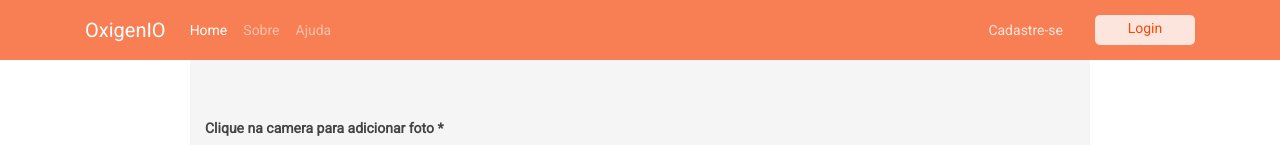
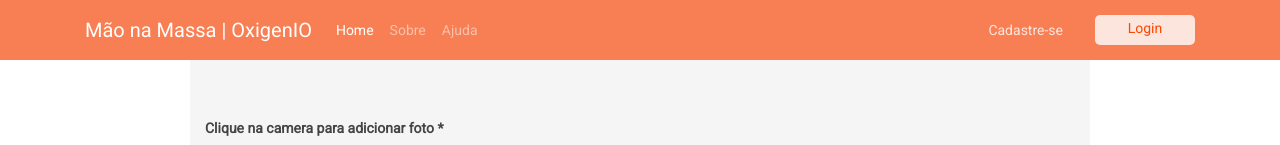
Before and after one commit to brunozn/OxinenIO_API_REST, a React (Create React App) app: page /register in a window 1280 px wide. Shown: the top 145 px of the page. Built offline with nearby package versions, Linux system fonts and the light colour scheme; grey boxes are pictures that could not be loaded.

Commit message:
Pequenos Ajustes

```diff
--- a/src/components/navbar/navbar.js
+++ b/src/components/navbar/navbar.js
@@ -9,7 +9,7 @@ export default class navbar extends Component {
                <nav className="navbar fixed-top navbar-expand-lg navbar-dark navbar2">
 
                 <div className="container">
-                    <Link className="navbar-brand " to ="/">OxigenIO</Link>
+                    <Link className="navbar-brand " to ="/">Mão na Massa | OxigenIO</Link>
                         <button className="navbar-toggler" type="button" data-toggle="collapse" data-target="#navbarSupportedContent" aria-controls="navbarSupportedContent" aria-expanded="false" aria-label="Toggle navigation">
                             <span className="navbar-toggler-icon"></span>
                         </button>
--- a/src/pages/Dashboard/index.js
+++ b/src/pages/Dashboard/index.js
@@ -105,7 +105,7 @@ function UserProfile(props) {
 
       <List>
 
-          {['Conta', 'Anuncios', 'Logout'].map((text, index) => (
+          {['Conta', 'Logout', 'Anuncios'].map((text, index) => (
             <ListItem button key={text}>
               <ListItemIcon>{index % 2 === 0 ? <AccountBoxIcon /> : <PowerSettingsNewIcon />}</ListItemIcon>
               <ListItemText primary={text} />
--- a/src/pages/home/index.js
+++ b/src/pages/home/index.js
@@ -19,7 +19,7 @@ export default function Home() {
         <div className="col-lg-7">
           <h2 className="home-h2">Tem um serviço e gostaria de encontrar alguém ? </h2>
           <h4 className="font-weight-light">Anuncie sua procura aqui e encontre trabalhadores proximos de você</h4>
-          <button className="btn but2" href="#">Cadastra-se</button>
+          <button className="btn but2" to ="/register">Cadastra-se</button>
         </div>
 
 
```
